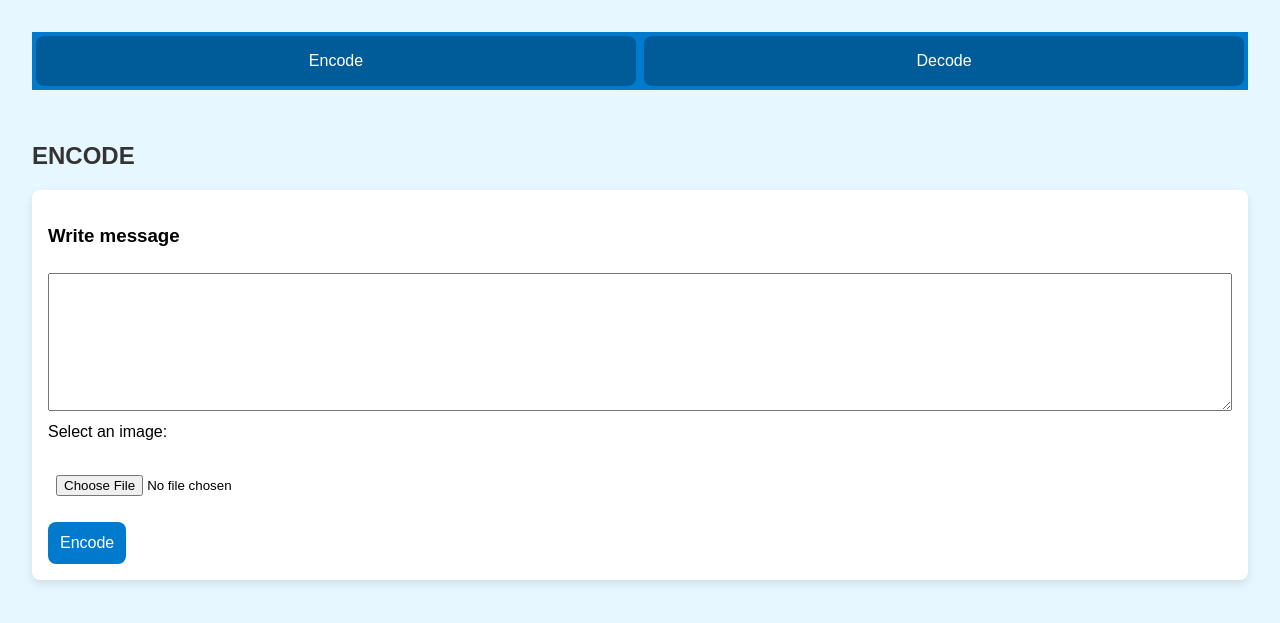
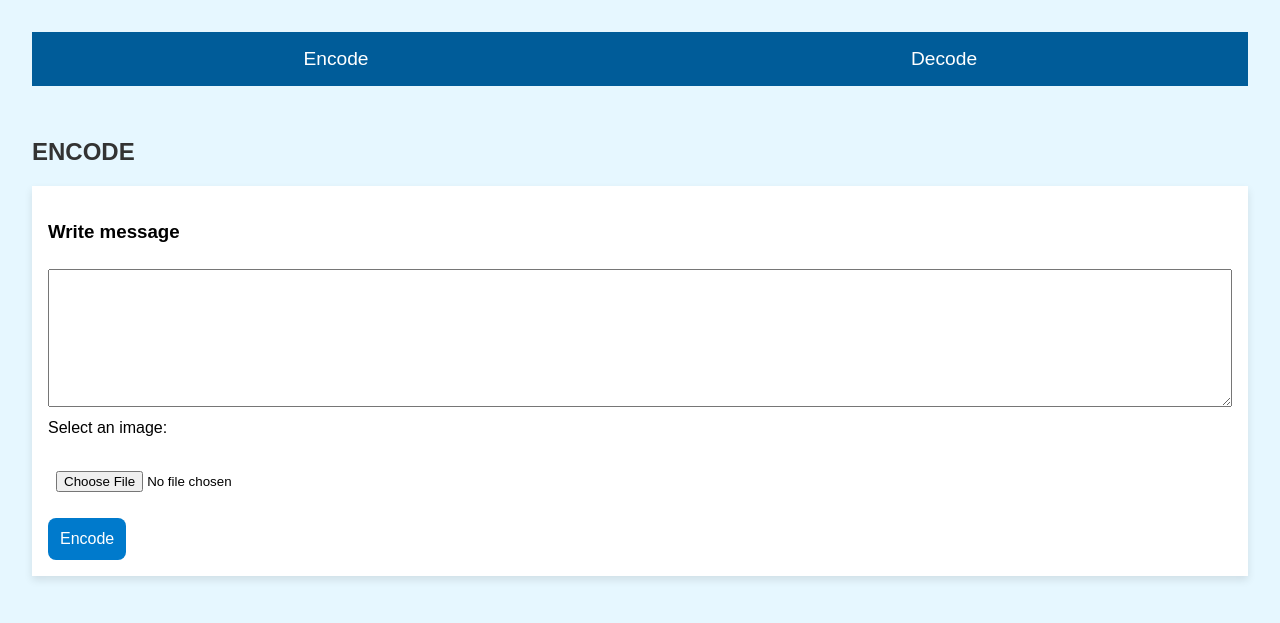
Before and after one commit to xyz-rahul/dct-dev, a Flask app: page / in a window 1280 px wide. Shown: the top 623 px of the page. Run offline with Flask 3, Linux system fonts and the light colour scheme.

Commit message:
Refactor Css -made Encode and Decode button rectangular

```diff
--- a/static/style.css
+++ b/static/style.css
@@ -16,9 +16,10 @@ body {
     color: white;
     border: none;
     padding: 1rem;
-    margin: 0.25rem;
+    font-size: larger;
+    font-weight: 500;
     cursor: pointer;
-    border-radius: 8px;
+    border-radius: 0;
 }
 
 .tab button:hover {
@@ -28,7 +29,6 @@ body {
 form {
     background-color: #ffffff;
     padding: 1rem;
-    border-radius: 8px;
     box-shadow: 0 4px 8px rgba(0, 0, 0, 0.1);
     margin-top: 1rem;
 }
```
Also changed, not shown: app.py (+1 -6 lines).
